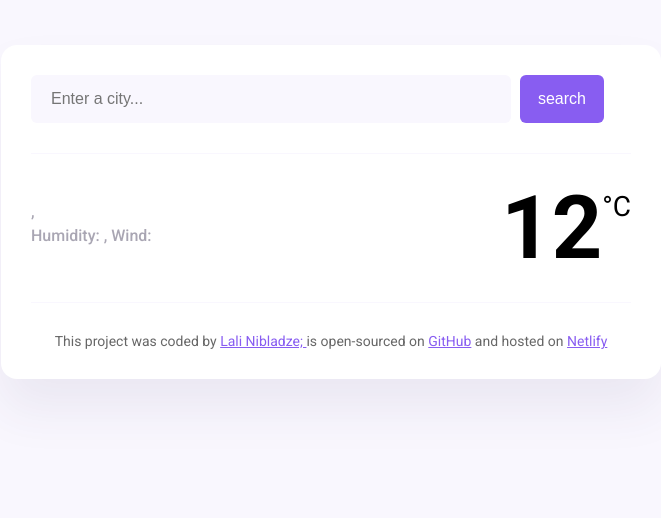
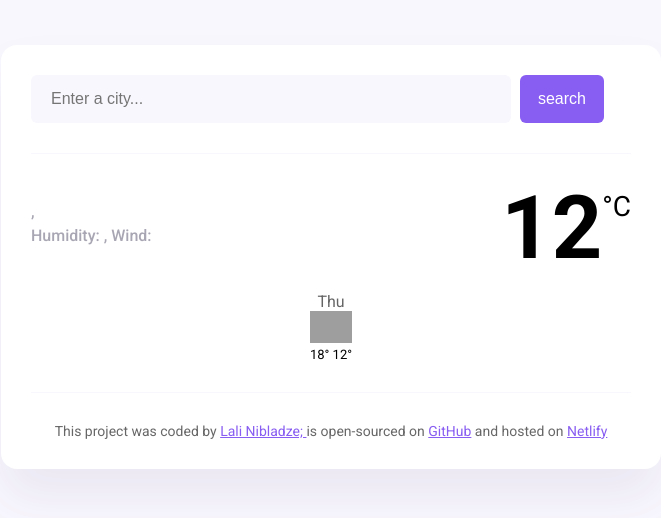
Before and after one commit to DryadNymph/Meteo1, a plain HTML site: page index.html in a window 1280 px wide. Shown: the whole page, without its empty margins (309-970 px from the left). Drawn offline with nearby package versions, Linux system fonts and the light colour scheme; no server answers; grey boxes are pictures that could not be loaded.

Commit message:
Added the forecast HTML and CSS

```diff
--- a/index.html
+++ b/index.html
@@ -44,6 +44,22 @@
             <div class="weather-app-unit">°C</div>
           </div>
         </div>
+        <div class="weather-forecast">
+          <div class="row">
+            <div class="col-2">
+              <div class="weather-forcast-date">Thu</div>
+              <img
+                src="http://openweathermap.org/img/wn/50d@2x.png"
+                alt=""
+                width="42"
+              />
+              <div class="weather-forecast-temperature">
+                <span class="weather-forecast-temperature-max"> 18° </span>
+                <span class="weather-forcast-temperature-min"> 12° </span>
+              </div>
+            </div>
+          </div>
+        </div>
       </main>
       <footer>
         This project was coded by
--- a/src/style.css
+++ b/src/style.css
@@ -82,6 +82,21 @@
   margin-top: 6px;
   font-size: 28px;
 }
+.weather-forecast {
+  margin-top: 20px;
+  text-align: center;
+  color: #000;
+}
+.weather-forcast-date {
+  font-size: 16px;
+  opacity: 0.6;
+}
+.weather-forecast-temperature {
+  font-size: 13px;
+}
+.weather-forecast-temperature-min {
+  opacity: 0.5;
+}
 footer {
   border-top: 1px solid #f9f7fe;
   padding: 30px 0 0 0;
```
